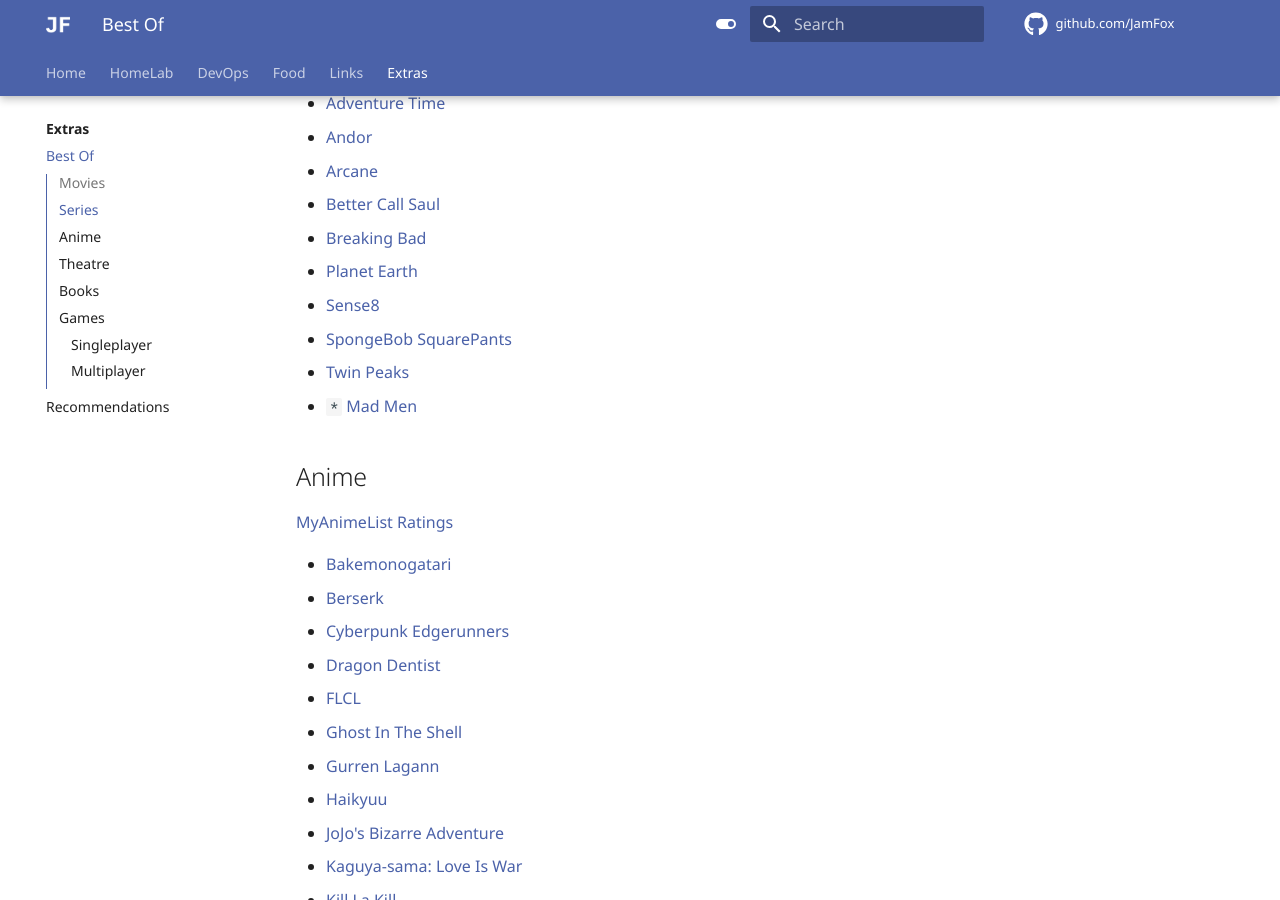
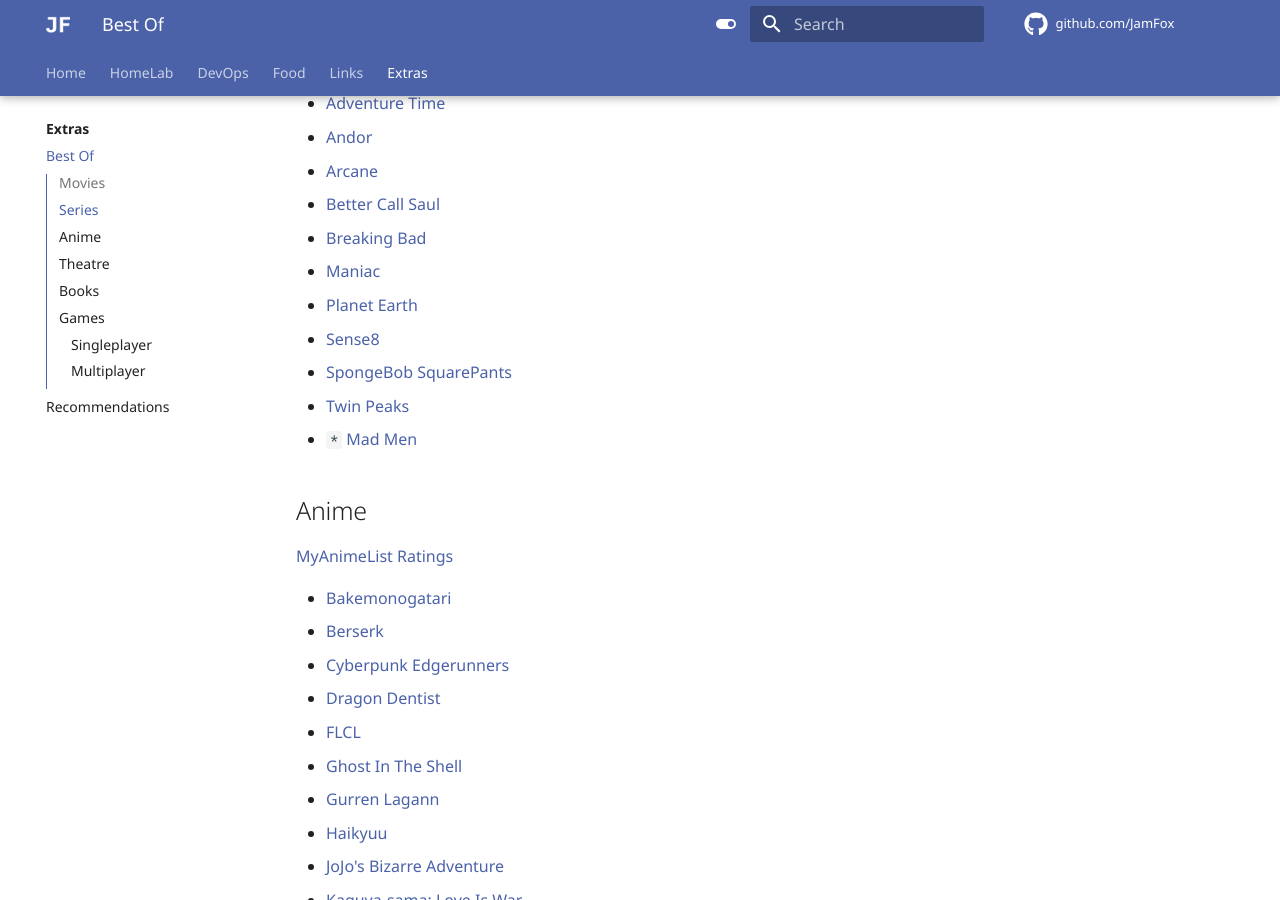
Before and after one commit to JamFox/docs.jamfox.dev, an MkDocs documentation site: the page built from docs/content/extras/bestof.md, in a window 1280 px wide and 900 px high, scrolled down 2534 px. Built offline with MkDocs 1.6.1 and Material for MkDocs 9.7.7, drawn with Linux system fonts in a browser that asks for light colours; comment, search, counter and statistics services are not loaded.

Commit message:
bestof: maniac

```diff
--- a/docs/content/extras/bestof.md
+++ b/docs/content/extras/bestof.md
@@ -86,6 +86,7 @@ A collection of lists of what I believe to be the best of the best from each med
 - [Arcane](https://www.imdb.com/title/tt11126994/)
 - [Better Call Saul](https://www.imdb.com/title/tt3032476/)
 - [Breaking Bad](https://www.imdb.com/title/tt0903747/)
+- [Maniac](https://letterboxd.com/film/maniac-2018/)
 - [Planet Earth](https://www.imdb.com/title/tt5491994/)
 - [Sense8](https://www.imdb.com/title/tt2431438/)
 - [SpongeBob SquarePants](https://www.imdb.com/title/tt0206512/)
```
